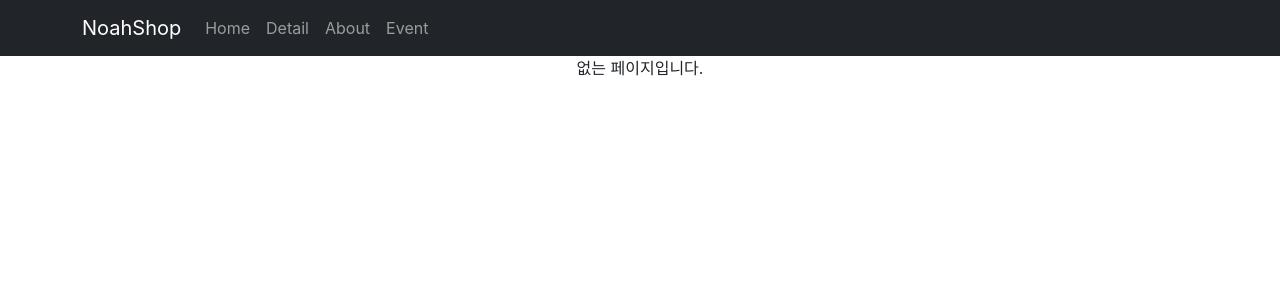
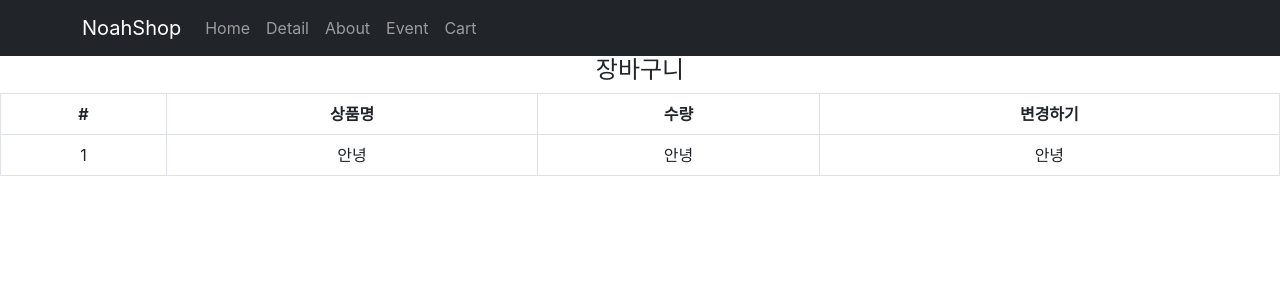
Before and after one commit to NoahKoo/Shoppingmall, a React (Create React App) app: page /cart in a window 1280 px wide. Shown: the top 300 px of the page. Built offline with nearby package versions, Linux system fonts and the light colour scheme.

Commit message:
feat(cart) : Add Cart Component

```diff
--- a/src/App.jsx
+++ b/src/App.jsx
@@ -7,6 +7,7 @@ import Detail from "./routes/Detail";
 import About from "./routes/About";
 import Event from "./routes/Event";
 import axios, { all } from "axios";
+import Cart from "./routes/Cart";
 
 function App() {
   let [shoes, setShoes] = useState(data);
@@ -46,6 +47,13 @@ function App() {
               }}
             >
               Event
+            </Nav.Link>
+            <Nav.Link
+              onClick={() => {
+                navigate("/cart");
+              }}
+            >
+              Cart
             </Nav.Link>
           </Nav>
         </Container>
@@ -107,6 +115,8 @@ function App() {
 
         <Route path="/detail/:id" element={<Detail shoes={shoes} />} />
 
+        <Route path="/cart" element={<Cart />} />
+
         <Route path="/about" element={<About />}>
           <Route path="member" element={<div>멤버임</div>} />
           <Route path="location" element={<div>위치정보임</div>} />
--- /dev/null
+++ b/src/routes/Cart.jsx
@@ -0,0 +1,30 @@
+import React from "react";
+import { Table } from "react-bootstrap";
+
+const Cart = () => {
+  return (
+    <div>
+      <h4>장바구니</h4>
+      <Table bordered hover>
+        <thead>
+          <tr>
+            <th>#</th>
+            <th>상품명</th>
+            <th>수량</th>
+            <th>변경하기</th>
+          </tr>
+        </thead>
+        <tbody>
+          <tr>
+            <td>1</td>
+            <td>안녕</td>
+            <td>안녕</td>
+            <td>안녕</td>
+          </tr>
+        </tbody>
+      </Table>
+    </div>
+  );
+};
+
+export default Cart;
```
